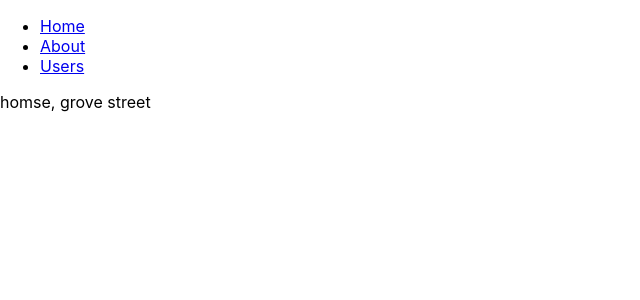
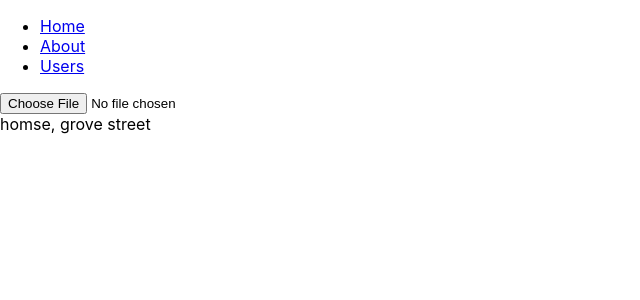
Before and after one commit to Jantero93/Vincit-pre-assignment, a React (Create React App) app: page / in a window 1280 px wide. Shown: the top 300 px of the page, without its empty margins (0-640 px from the left). Built offline with nearby package versions, Linux system fonts and the light colour scheme; no server answers.

Commit message:
papa parser from client side file csv to object array

```diff
--- a/src/App.js
+++ b/src/App.js
@@ -5,14 +5,15 @@ import { BrowserRouter as Router, Switch, Route, Link } from "react-router-dom";
 
 import Papa from "papaparse";
 import csvFile from "./HistoricalQuotes.csv";
+import FileReader from "./components/FileReader";
 
 export default class App extends Component {
   constructor() {
     super();
-    this.csvDataFromFile = this.csvDataFromFile.bind(this);
+   // this.csvDataFromFile = this.csvDataFromFile.bind(this);
 
     this.state = {
-      data: [],
+      data: null,
       download: false,
     };
   }
@@ -21,6 +22,7 @@ export default class App extends Component {
     this.csvDataFromFile();
   }
 
+  //käännä jsoniks vielä?
   csvDataFromFile(){
     Papa.parse(csvFile, {
       download: true,
@@ -49,17 +51,19 @@ export default class App extends Component {
             </ul>
           </nav>
 
+        <FileReader />
+
           <Switch>
             <Route path="/about">
-              <Exercise text={"about123"} />
+              <Exercise text={"about123"} data={this.data} />
             </Route>
 
             <Route path="/users">
-              <Exercise text={"users123"} />
+              <Exercise text={"users123"} data={this.data} />
             </Route>
 
             <Route path="/">
-              <Exercise text={"homse, grove street"} />
+              <Exercise text={"homse, grove street"} data={this.data} />
             </Route>
           </Switch>
         </Router>
--- /dev/null
+++ b/src/components/FileReader.js
@@ -0,0 +1,37 @@
+import React, { Component } from 'react'
+import Papa from 'papaparse';
+
+export default class FileReader extends Component {
+  constructor(){
+      super();
+     // this.handleFileChosen = this.handleFileChosen.bind(this);
+
+     this.handleLocalFile = this.handleLocalFile.bind(this);
+  }
+
+
+
+
+  handleLocalFile = (file) => {
+
+    Papa.parse(file, {
+        header: true,
+        complete: function(results) {
+            console.log("Finished:", results.data[0]);
+        }
+    });
+
+  }
+
+
+
+  render(){
+    return(
+       <div className="fileSelector">
+          <input type="file" accept=".csv" onChange={e =>
+              this.handleLocalFile(e.target.files[0])} />
+       </div>
+    )
+  }
+
+}
```
Also changed, not shown: 1 other file (tests, documents, lock files or other folders).
